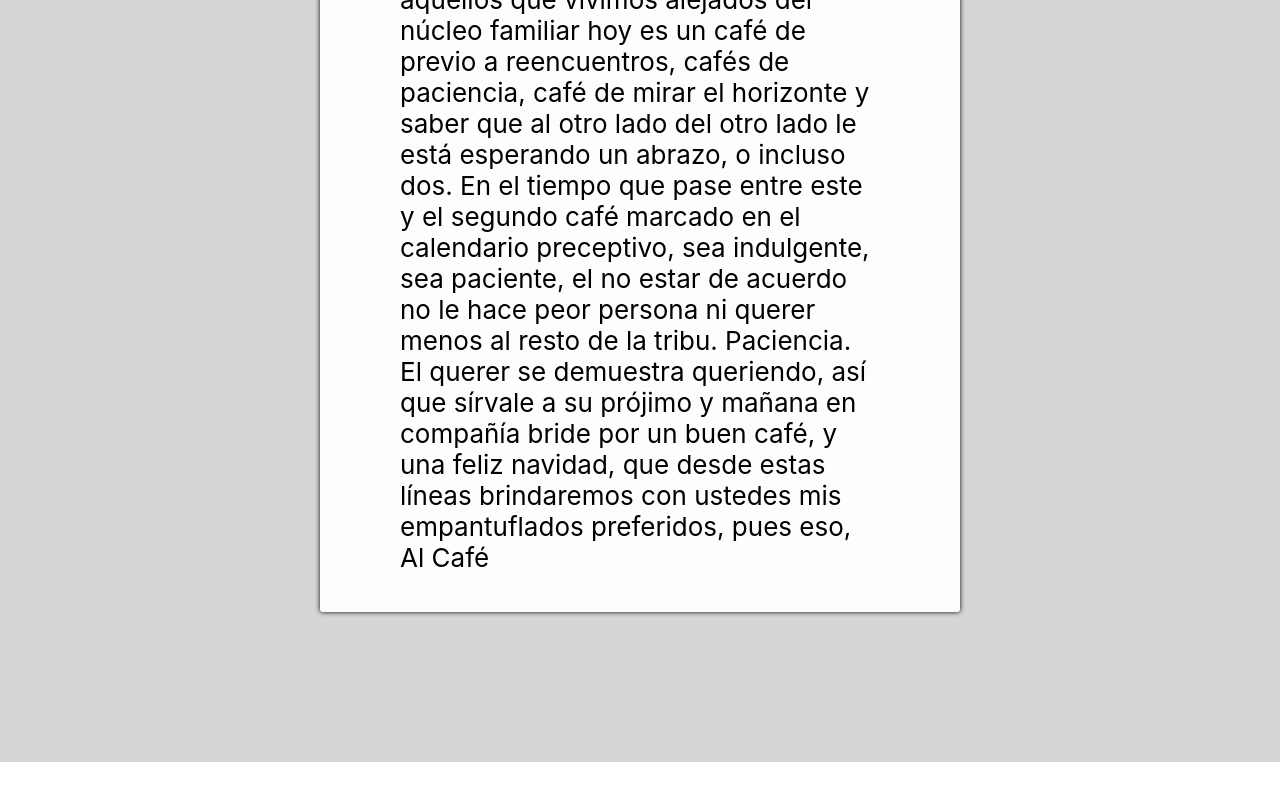
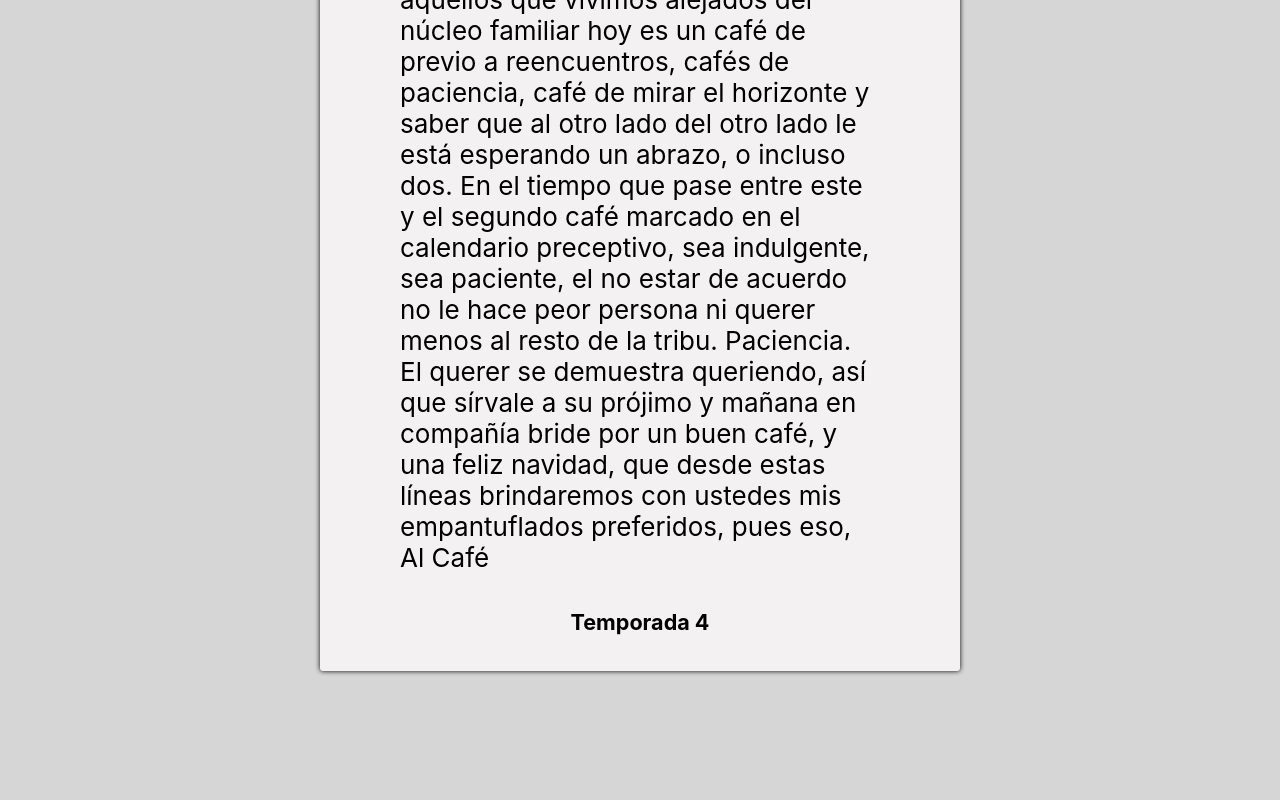
Before and after one commit to ridersalva/Random_caffe, a React (Create React App) app: page / in a window 1280 px wide. Shown: the part 418-1218 px from the top of the page. Before the commit the page ends 1180 px from the top, so only its background shows below. Built offline with nearby package versions, Linux system fonts and the light colour scheme.

Commit message:
phase 1done

```diff
--- a/src/components/Text.jsx
+++ b/src/components/Text.jsx
@@ -21,7 +21,11 @@ export default function Text() {
              <>  {S4.cafe}  </>
                  ))}
             </Row>
+            <Row className='textS'>
 
+             <h5> Temporada 4 </h5>
+
+            </Row>
         </Container>
 
     </>
--- a/src/css/Text.css
+++ b/src/css/Text.css
@@ -12,5 +12,4 @@
 .textB{
     text-align: left;
     justify-content: center;
-
 }
--- a/src/css/White_paper.css
+++ b/src/css/White_paper.css
@@ -1,7 +1,7 @@
 .paper {
     border-radius: 3px;
     justify-content: center;
-    background-color: rgb(253, 253, 253);
+    background-color: rgb(243, 241, 241);
     box-shadow: 0 0 5px 0px black;
     min-height: 55rem;
     min-width: 40rem;
@@ -12,5 +12,4 @@
     text-align: center;
     align-items: center;
     justify-content: center;
-
 }
```
Also changed, not shown: src/components/Footer.jsx (added).
